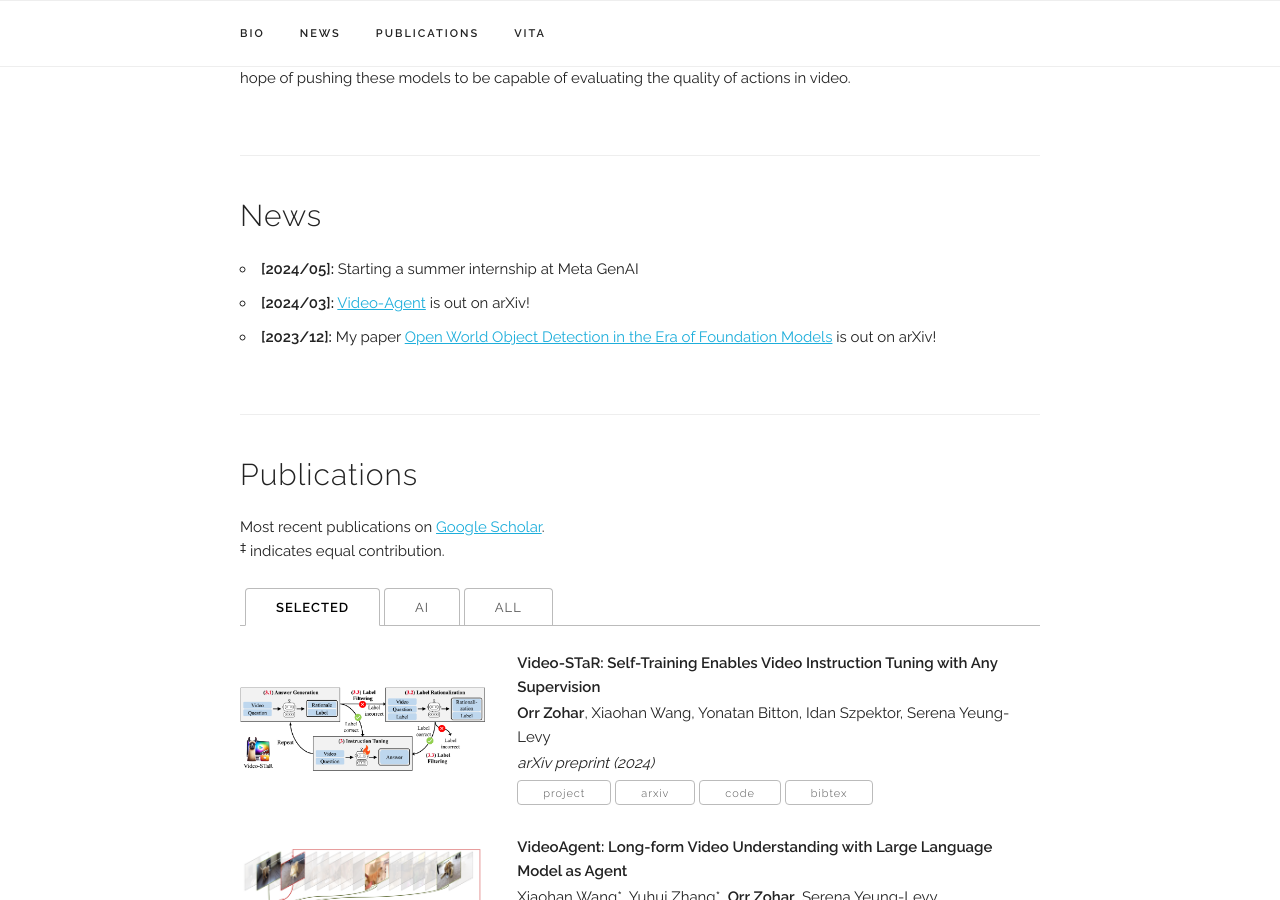
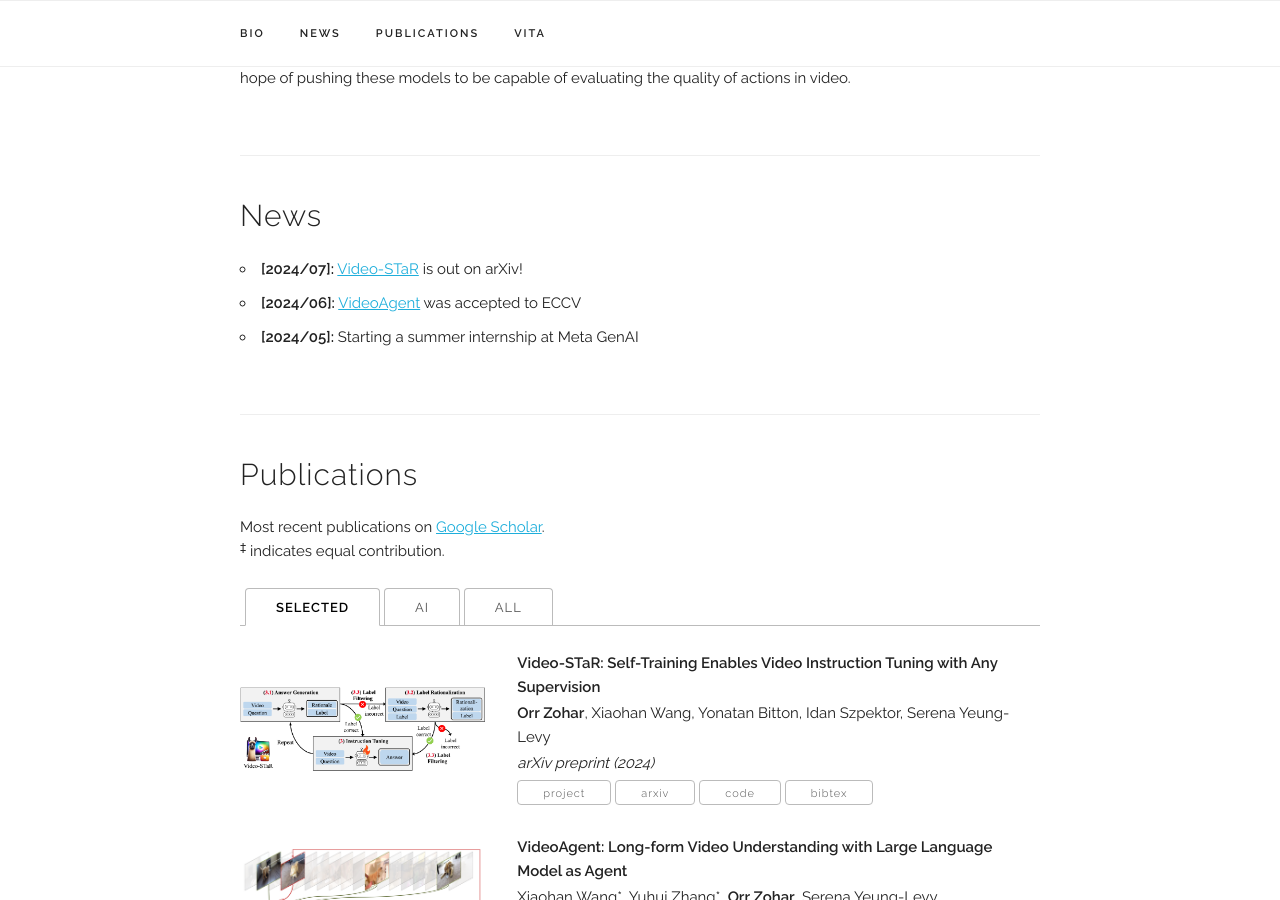
Before and after one commit to orrzohar/orrzohar.github.io, a Jekyll site: the page built from index.html, in a window 1280 px wide and 900 px high, scrolled down 481 px. Built offline with Jekyll 4.4.1, drawn with Linux system fonts in a browser that asks for light colours; some web fonts are replaced.

Commit message:
Update index.html

```diff
--- a/index.html
+++ b/index.html
@@ -21,11 +21,12 @@ title: Home
 <div class="docs-section" id="news" >
 <h4>News</h4>
   <ul class="STYLE238">
+    <li> <b>[2024/07]:</b> <a target="_blank" href="https://arxiv.org/abs/2407.06189">Video-STaR</a> is out on arXiv!</li>
+
+    <li> <b>[2024/06]:</b> <a target="_blank" href="https://arxiv.org/abs/2403.10517">VideoAgent</a> was accepted to ECCV</li>
+
     <li> <b>[2024/05]:</b> Starting a summer internship at Meta GenAI</li>
 
-    <li> <b>[2024/03]:</b> <a target="_blank" href="https://arxiv.org/abs/2403.10517">Video-Agent</a> is out on arXiv!</li>
-
-    <li> <b>[2023/12]:</b> My paper <a target="_blank" href="https://arxiv.org/abs/2312.05745">Open World Object Detection in the Era of Foundation Models</a> is out on arXiv!</li>
 
   </ul>
 </div>
```
